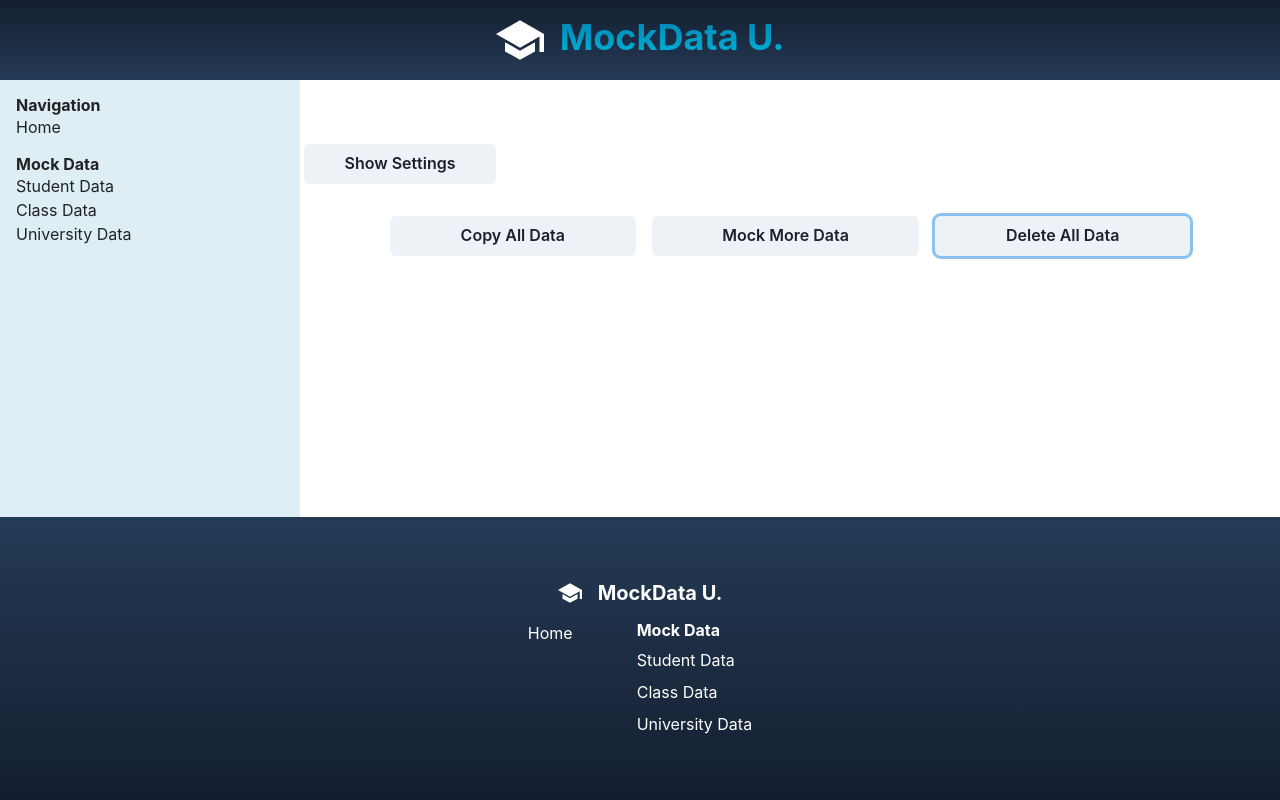
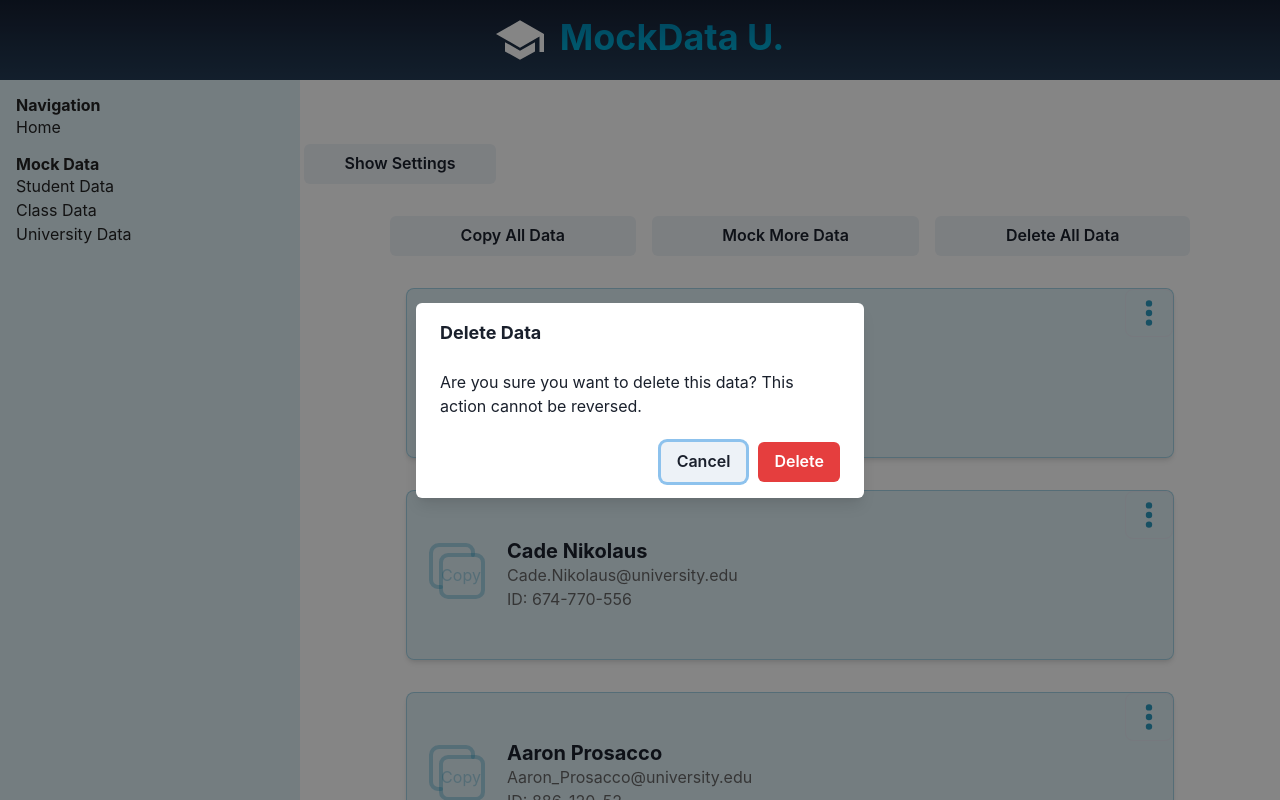
Before and after one commit to NicNol/mockdata-u, a Next.js app: page /mock-student in a window 1280 px wide. Both pictures are taken after a click on the button "Delete All Data". Shown: the top 800 px of the page. Built offline with nearby package versions, Linux system fonts and the light colour scheme.

Commit message:
add context menu to DataCard

```diff
--- a/components/CopyButton.jsx
+++ b/components/CopyButton.jsx
@@ -32,6 +32,7 @@ export default function CopyButton({ content }) {
                     userSelect: "none",
                     color: "#0083b088",
                 }}
+                _active={{ color: "#0083b0cc" }}
                 onClick={() => handleCopy()}
                 transition={".25s"}
             >
--- a/components/DataButtonGroup.jsx
+++ b/components/DataButtonGroup.jsx
@@ -1,6 +1,7 @@
 import React, { useState } from "react";
-import { Button, Flex, Tooltip } from "@chakra-ui/react";
+import { Button, Flex, Tooltip, useDisclosure } from "@chakra-ui/react";
 import copy from "copy-to-clipboard";
+import DeleteAlert from "./DeleteAlert";
 
 export default function DataButtonGroup({
     data,
@@ -19,7 +20,8 @@ export default function DataButtonGroup({
         (previous, current) => `${previous}${current}\n`,
         ""
     );
-    const [openStatus, setOpenStatus] = useState(false);
+    const [openStatus, setOpenStatus] = useState(false); // For Copy ToolTip
+    const { isOpen, onOpen, onClose } = useDisclosure(); // For DeleteAlert
 
     function handleCopy() {
         copy(content);
@@ -27,7 +29,12 @@ export default function DataButtonGroup({
         setTimeout(() => setOpenStatus(false), 2000);
     }
 
+    function handleDelete() {
+        onOpen();
+    }
+
     return (
+        <>
             <Flex
                 w={"100%"}
                 maxW={"800px"}
@@ -53,9 +60,11 @@ export default function DataButtonGroup({
                 >
                     Mock More Data
                 </Button>
-            <Button flexGrow={1} onClick={() => setData([])}>
+                <Button flexGrow={1} onClick={() => handleDelete()}>
                     Delete All Data
                 </Button>
             </Flex>
+            <DeleteAlert isOpen={isOpen} onClose={onClose} setData={setData} />
+        </>
     );
 }
--- a/components/DataCard.jsx
+++ b/components/DataCard.jsx
@@ -1,8 +1,9 @@
 import React from "react";
-import { Flex, Heading, Text } from "@chakra-ui/react";
+import { CloseButton, Flex, Heading, Text } from "@chakra-ui/react";
 import CopyButton from "./CopyButton";
+import DataCardContextMenu from "./DataCardContextMenu";
 
-export default function DataCard({ title, textArray }) {
+export default function DataCard({ title, textArray, deleteCard }) {
     const content = textArray.reduce(
         (previous, current) => `${previous}\n${current}`,
         title
@@ -12,16 +13,23 @@ export default function DataCard({ title, textArray }) {
         <Flex w={"100%"} maxW={"800px"} px={4}>
             <Flex
                 bg={"#0083b022"}
-                flexDirection={"column"}
                 borderRadius={8}
                 w={"100%"}
                 shadow={"md"}
                 border={"#0083b044 solid 1px"}
+            >
+                <Flex
                     alignItems={"center"}
-                py={8}
                     flexGrow={1}
+                    flexDirection={"column"}
                 >
-                <Flex w={"100%"}>
+                    <Flex flexDirection={"row-reverse"} w={"100%"}>
+                        <DataCardContextMenu
+                            content={content}
+                            deleteCard={deleteCard}
+                        />
+                    </Flex>
+                    <Flex w={"100%"} pb={8}>
                         <CopyButton content={content} />
                         <Flex flexDirection={"column"} flexGrow={1}>
                             <Heading size={"md"} color={"141e30"}>
@@ -36,5 +44,6 @@ export default function DataCard({ title, textArray }) {
                     </Flex>
                 </Flex>
             </Flex>
+        </Flex>
     );
 }
--- /dev/null
+++ b/components/DataCardContextMenu.jsx
@@ -0,0 +1,79 @@
+import React, { useState } from "react";
+import {
+    Icon,
+    IconButton,
+    Menu,
+    MenuButton,
+    MenuList,
+    MenuItem,
+    Tooltip,
+} from "@chakra-ui/react";
+import { HiDotsVertical } from "react-icons/hi";
+import { IoCopyOutline } from "react-icons/io5";
+import { RiDeleteBin2Line } from "react-icons/ri";
+import DeleteAlert from "./DeleteAlert";
+import copy from "copy-to-clipboard";
+
+export default function DataCardContextMenu({ content, deleteCard }) {
+    const [openStatus, setOpenStatus] = useState(false);
+
+    function handleCopy() {
+        copy(content);
+        setOpenStatus(true);
+        setTimeout(() => setOpenStatus(false), 2000);
+    }
+
+    return (
+        <>
+            <Tooltip
+                label={"Copied to Clipboard!"}
+                placement={"top"}
+                hasArrow
+                isOpen={openStatus}
+                gutter={4}
+                bgGradient={"linear-gradient(to top, #141e30, #243b55)"}
+            >
+                {" "}
+            </Tooltip>
+            <Menu>
+                <MenuButton
+                    as={IconButton}
+                    aria-label={"Options"}
+                    icon={
+                        <Icon
+                            as={HiDotsVertical}
+                            w={8}
+                            h={8}
+                            color={"#0083b0cc"}
+                        />
+                    }
+                    variant={"outline"}
+                    h={12}
+                    w={12}
+                    borderRadius={8}
+                    _hover={{ backgroundColor: "#0083b022" }}
+                    _active={{ backgroundColor: "#0083b022" }}
+                />
+                <MenuList>
+                    <MenuItem
+                        icon={<IoCopyOutline />}
+                        onClick={() => handleCopy()}
+                    >
+                        Copy Data as Text
+                    </MenuItem>
+                    <MenuItem icon={<IoCopyOutline />} isDisabled>
+                        Copy Data as JSON
+                    </MenuItem>
+                    <MenuItem
+                        icon={<RiDeleteBin2Line />}
+                        color={"#ff0000"}
+                        onClick={deleteCard}
+                    >
+                        Delete this Data
+                    </MenuItem>
+                </MenuList>
+            </Menu>
+            <DeleteAlert />
+        </>
+    );
+}
--- /dev/null
+++ b/components/DeleteAlert.jsx
@@ -0,0 +1,55 @@
+import React from "react";
+import {
+    AlertDialog,
+    AlertDialogBody,
+    AlertDialogFooter,
+    AlertDialogHeader,
+    AlertDialogContent,
+    AlertDialogOverlay,
+    Button,
+} from "@chakra-ui/react";
+
+export default function DeleteAlert({
+    isOpen,
+    onClose,
+    setData,
+    dataAfterDelete = [],
+}) {
+    const cancelRef = React.useRef();
+
+    function handleDelete() {
+        setData(dataAfterDelete);
+        onClose();
+    }
+
+    return (
+        <AlertDialog
+            isOpen={isOpen}
+            leastDestructiveRef={cancelRef}
+            onClose={onClose}
+            isCentered
+        >
+            <AlertDialogOverlay>
+                <AlertDialogContent>
+                    <AlertDialogHeader fontSize="lg" fontWeight="bold">
+                        Delete Data
+                    </AlertDialogHeader>
+
+                    <AlertDialogBody>
+                        Are you sure you want to delete this data? This action
+                        cannot be reversed.
+                    </AlertDialogBody>
+
+                    <AlertDialogFooter>
+                        <Button ref={cancelRef} onClick={onClose}>
+                            Cancel
+                        </Button>
+                        <Button colorScheme="red" onClick={handleDelete} ml={3}>
+                            Delete
+                        </Button>
+                    </AlertDialogFooter>
+                </AlertDialogContent>
+            </AlertDialogOverlay>
+        </AlertDialog>
+    );
+}
--- a/pages/mock-student.js
+++ b/pages/mock-student.js
@@ -1,18 +1,33 @@
 import { useState, useEffect } from "react";
-import { Flex } from "@chakra-ui/react";
+import { Flex, useDisclosure } from "@chakra-ui/react";
 import AppWrapper from "../components/AppWrapper";
 import DataCard from "../components/DataCard";
 import Settings from "../components/Settings";
 import { createMultipleStudents } from "./api/student/[studentCount]";
 import DataButtonGroup from "../components/DataButtonGroup";
+import DeleteAlert from "../components/DeleteAlert";
 
 export default function Home() {
     const [students, setStudents] = useState([]);
     const [factorySize, setFactorySize] = useState(1);
+    const { isOpen, onOpen, onClose } = useDisclosure(); // For DeleteAlert
+    const [dataAfterDelete, setDataAfterDelete] = useState([]);
 
     useEffect(() => {
         setStudents([...createMultipleStudents(3)]);
     }, []);
+
+    useEffect(() => setDataAfterDelete([]), [students]);
+
+    function deleteOne(studentToDelete) {
+        const modifiedStudents = students.filter((student) =>
+            Object.keys(student).some(
+                (value, index) => student[value] !== studentToDelete[value]
+            )
+        );
+        setDataAfterDelete(modifiedStudents);
+        onOpen();
+    }
 
     const studentDataCards = students.map((student) => {
         const { firstName, lastName, email, idNumber } = student;
@@ -21,6 +36,7 @@ export default function Home() {
                 key={`${firstName} ${lastName}`}
                 title={`${firstName} ${lastName}`}
                 textArray={[email, `ID: ${idNumber}`]}
+                deleteCard={() => deleteOne(student)}
             />
         );
     });
@@ -47,6 +63,12 @@ export default function Home() {
                     {studentDataCards}
                 </Flex>
             </Flex>
+            <DeleteAlert
+                isOpen={isOpen}
+                onClose={onClose}
+                setData={setStudents}
+                dataAfterDelete={dataAfterDelete}
+            />
         </AppWrapper>
     );
 }
```
Also changed, not shown: 1 other file (tests, documents, lock files or other folders). Lines whose indentation alone changed are shown as unchanged.
